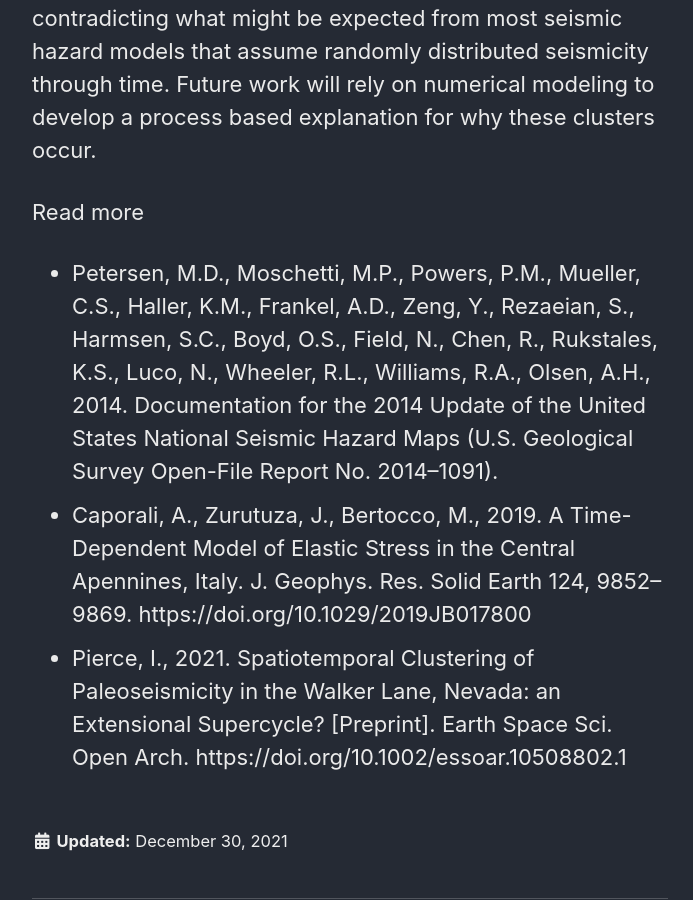
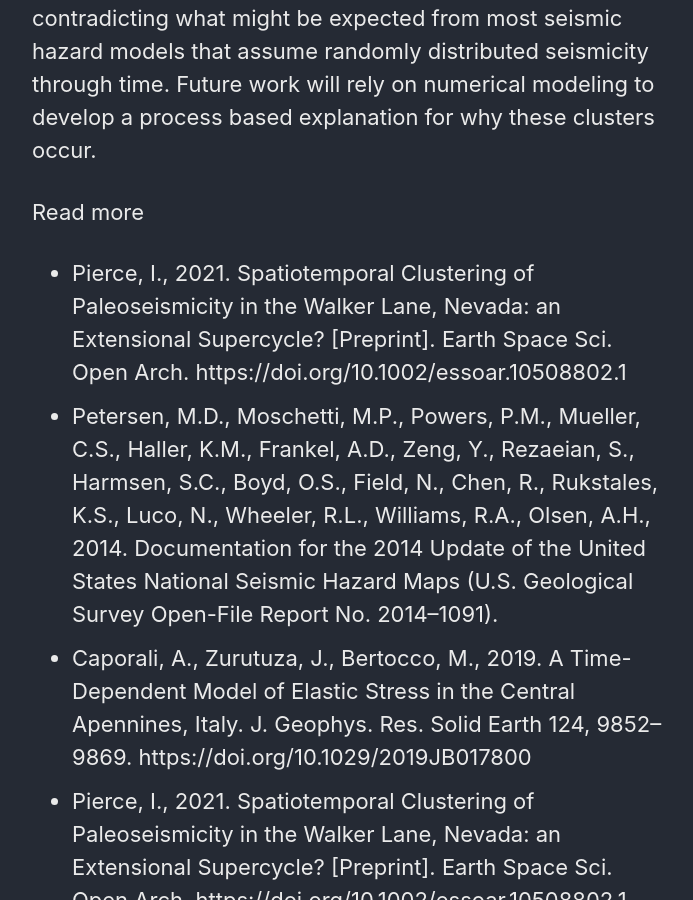
Before and after one commit to Neotectonic/Neotectonic.github.io, a Jekyll site: the page built from docs/_research/clusters.md, in a window 1280 px wide and 900 px high, scrolled down 764 px. Shown: the whole window, without its empty margins (290-983 px from the left). Built offline with Jekyll 4.4.1, drawn with Linux system fonts in a browser that asks for light colours; cached includes are drawn as plain includes.

Commit message:
Create clusters.md

```diff
--- a/docs/_research/clusters.md
+++ b/docs/_research/clusters.md
@@ -10,6 +10,7 @@
 
 Read more
 <ul>
+    <li>Pierce, I., 2021. Spatiotemporal Clustering of Paleoseismicity in the Walker Lane, Nevada: an Extensional Supercycle? [Preprint]. Earth Space Sci. Open Arch. https://doi.org/10.1002/essoar.10508802.1 </li>
   <li>Petersen, M.D., Moschetti, M.P., Powers, P.M., Mueller, C.S., Haller, K.M., Frankel, A.D., Zeng, Y., Rezaeian, S., Harmsen, S.C., Boyd, O.S., Field, N., Chen, R., Rukstales, K.S., Luco, N., Wheeler, R.L., Williams, R.A., Olsen, A.H., 2014. Documentation for the 2014 Update of the United States National Seismic Hazard Maps (U.S. Geological Survey Open-File Report No. 2014–1091).</li>
   <li>Caporali, A., Zurutuza, J., Bertocco, M., 2019. A Time-Dependent Model of Elastic Stress in the Central Apennines, Italy. J. Geophys. Res. Solid Earth 124, 9852–9869. https://doi.org/10.1029/2019JB017800 </li>
   <li>Pierce, I., 2021. Spatiotemporal Clustering of Paleoseismicity in the Walker Lane, Nevada: an Extensional Supercycle? [Preprint]. Earth Space Sci. Open Arch. https://doi.org/10.1002/essoar.10508802.1 </li>
```
